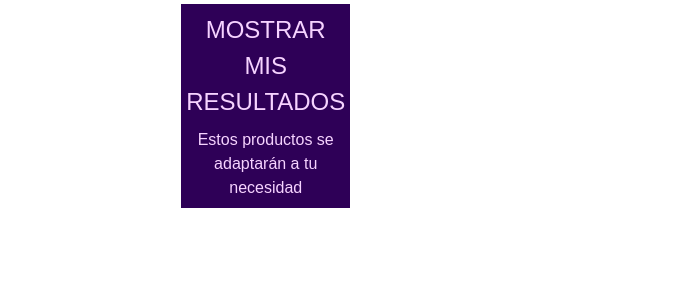
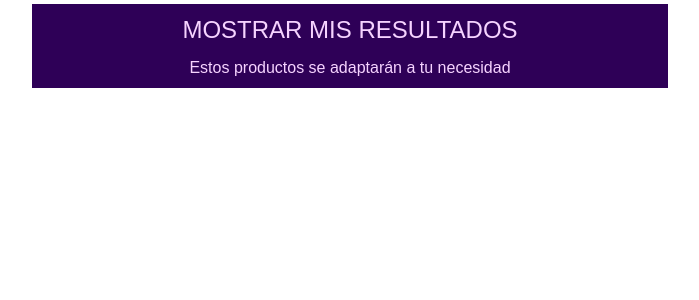
Before and after one commit to NicholasMolina/kuro, a React (Create React App) app: page /Serie3 in a window 1280 px wide. Shown: the top 300 px of the page, without its empty margins (290-989 px from the left). Built offline with nearby package versions, Linux system fonts and the light colour scheme.

Commit message:
ultimo cambio serie 3 zoom

```diff
--- a/src/components3/Serie3.js
+++ b/src/components3/Serie3.js
@@ -7,8 +7,9 @@ export default function Serie3 (props){
 
   return (
     <div className='flex flex-col '>
+      <Link to = {`/Recomendados/${suma}`}>
       <div className='m-1 flex flex-row justify-around'>
-      <Link to = {`/Recomendados/${suma}`}>
+
         <button className='preguntas w-1/2'
           onClick={() => {
             sumar(1)
@@ -19,8 +20,9 @@ export default function Serie3 (props){
               <h2 className='preguntas '>Estos productos se adaptarán a tu necesidad</h2>
             </div>
         </button>
-        </Link>
+
       </div>
+      </Link>
 
 {/*
 
```
